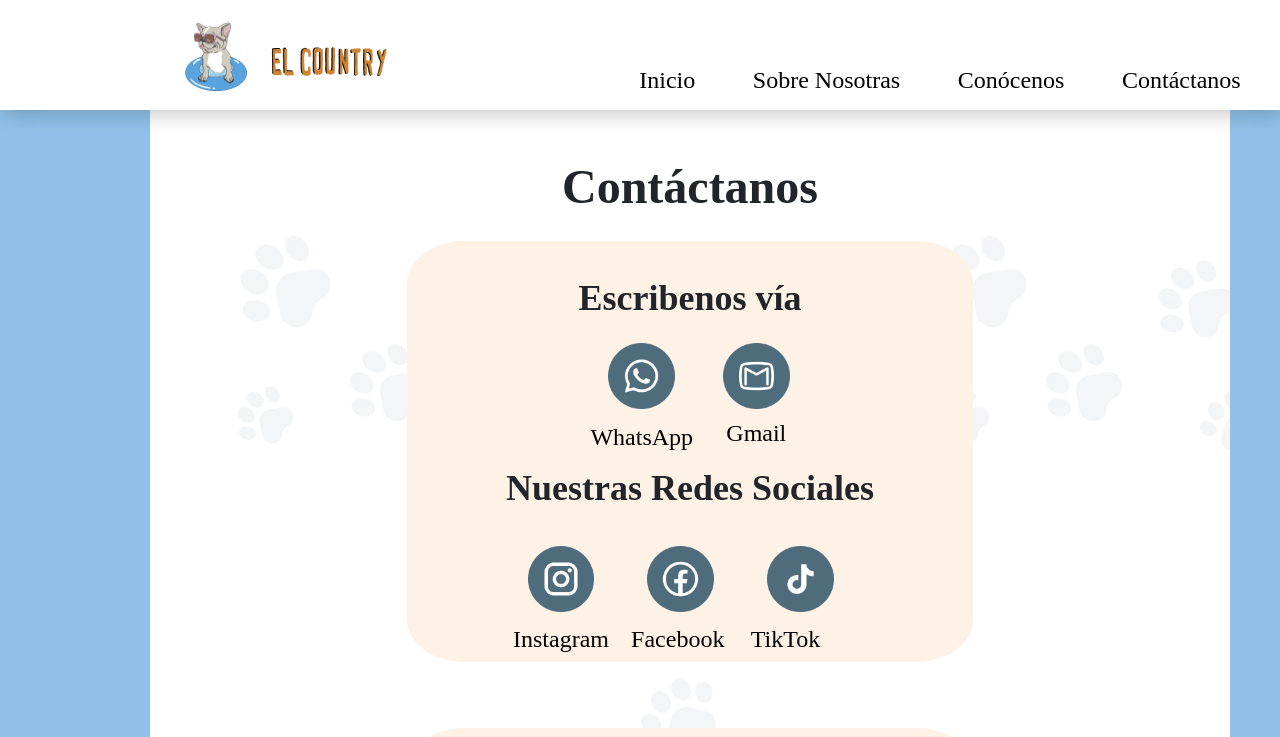
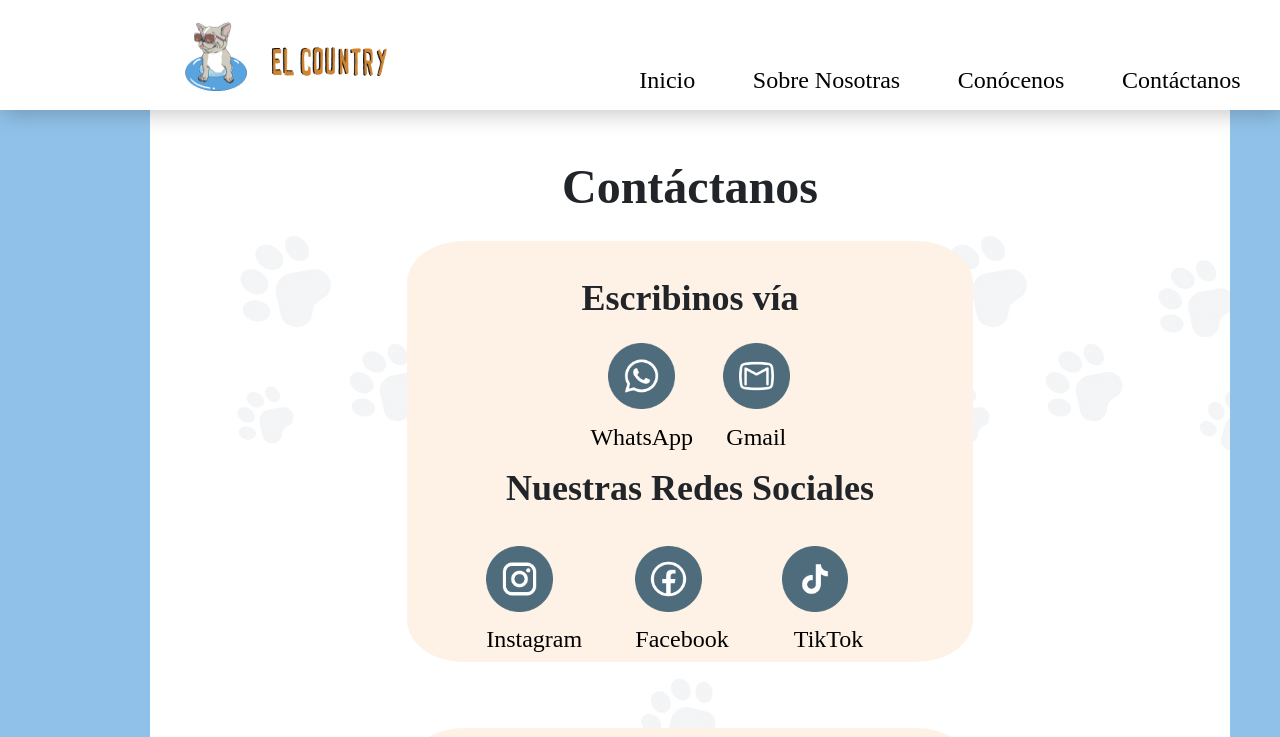
Before and after one commit to JaRafCaPer/guarderia_el_country, a React (Create React App) app: page /contactanos in a window 1280 px wide. Shown: the top 737 px of the page. Built offline with nearby package versions, Linux system fonts and the light colour scheme.

Commit message:
Version final

```diff
--- a/package.json
+++ b/package.json
@@ -17,6 +17,7 @@
     "swiper": "^10.1.0",
     "web-vitals": "^2.1.4"
   },
+  "homepage": "https://guarderiaelcountry.com/",
   "scripts": {
     "start": "react-scripts start",
     "build": "react-scripts build",
--- a/src/components/Contactanos/Contactanos.css
+++ b/src/components/Contactanos/Contactanos.css
@@ -83,7 +83,7 @@
 
 .gmail h3{
     font-size: 24px;
-    margin-top: 0.78vw;
+    margin-top: 1.04vw;
 }
 
 .redesSociales{
@@ -95,14 +95,13 @@
 }
 
 .rSociales{
-    width: 5.2vw;
+    width: fit-content;
     height: 6.875vw;
     margin-left: 2.08vw;
     margin-right: 2.08vw;
     margin-bottom: 1.04vw;
     margin-top: 2.08vw;
     display: flex;
-    align-items:  center;
     flex-direction: column;
     text-decoration: none;
 }
@@ -110,7 +109,6 @@
 .rSociales h3{
     font-size: 24px;
     margin-top: 1.04vw;
-
     color: black;
 }
 
--- a/src/components/Contactanos/Contactanos.jsx
+++ b/src/components/Contactanos/Contactanos.jsx
@@ -14,7 +14,7 @@ const Contactanos = () => {
                 <h1 className="cTitulo">Contáctanos</h1>
                 <div className="rs">
                     <div className="colRs">
-                            <h2> <strong>Escribenos vía</strong></h2>
+                            <h2> <strong>Escribinos vía</strong></h2>
                             <div className="escribinos">
                                 <a className="wsp" href="https://wa.me/541168057707" target="_blank">
                                     <img src={whatsAppAzul} alt="" className="imgAzul" />
@@ -35,11 +35,11 @@ const Contactanos = () => {
                                 </a>
                                 <a className="rSociales" href="https://www.facebook.com/profile.php?id=100089201654528&mibextid=LQQJ4d" target="_blank">
                                     <img src={facebookAzul} alt="" className="imgAzul"/>
-                                    <h3>Facebook&#160;</h3>
+                                    <h3>Facebook</h3>
                                 </a>
                                 <a className="rSociales" href="https://www.tiktok.com/@guarderiacaninaelcountry" target="_blank">
                                     <img src={tiktokAzul} alt="" className="imgAzul"/>
-                                    <h3>TikTok&#160;&#160;&#160;&#160;&#160;</h3>
+                                    <h3>&#160;&#160;TikTok&#160;&#160;</h3>
                                 </a>
                         </div>
                     </div>
--- a/src/components/Home/Home.jsx
+++ b/src/components/Home/Home.jsx
@@ -3,6 +3,7 @@ import './Home.css';
 import perroNaranja from '../../assets/images/Perro - Naranja.png'
 import { Image } from 'react-bootstrap';
 import CarouselReviews from '../CarouselReviews/CarouselReviews';
+import { Link } from "react-router-dom";
 
 const Home = () => {
     return (
@@ -16,13 +17,15 @@ const Home = () => {
 
                                     <h1 className='titulo'> El Country </h1>
                                     <p className='pText'>Alojamiento para perros compuesto por dos educadoras caninas y tres perritas las cuales acompañarán a tu pequeño mientras debas ausentarte.</p>
-                                    <p className='pText'>Conocenos e infórmate sobre nuestro servicio brindado con la mejor calidad y cuidado para tu perro, ¡se sentirá como en casa en todo momento!</p>
+                                    <p className='pText'>Conócenos e infórmate sobre nuestro servicio brindado con la mejor calidad y cuidado para tu perro, ¡se sentirá como en casa en todo momento!</p>
                                     <div className='contButton'>
-                                    <a className='anchor' href="/contactanos">
-                                        <button className="button">
-                                            Contactanos
-                                        </button>
-                                    </a>
+
+                                        <Link className="" to="contactanos" >
+                                            <button className="button">
+                                                Contáctanos
+                                            </button>
+                                        </Link>
+
                                     </div>
                                 </div>
                             </div>
```
Also changed, not shown: 1 other file (tests, documents, lock files or other folders).
